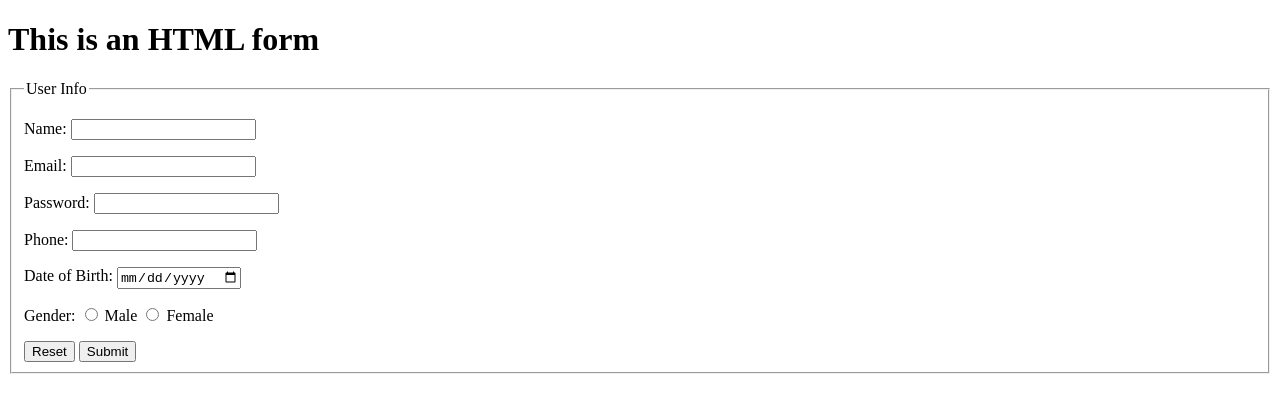
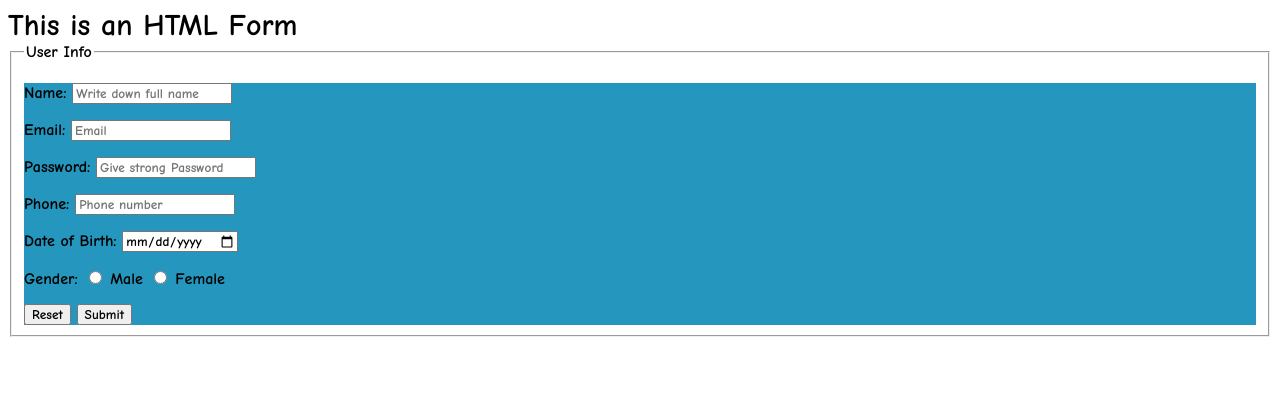
Before and after one commit to MotiurRahmanSany/HTML-form, a plain HTML site: page index.html in a window 1280 px wide. Drawn offline with Linux system fonts and the light colour scheme.

Commit message:
modified

```diff
--- a/index.html
+++ b/index.html
@@ -7,26 +7,26 @@
     <link rel="stylesheet" href="styles.css">
 </head>
 <body>
-    <h1>This is an HTML form</h1>
+    <header>This is an HTML Form</header>
     <form action="/action_page.php">
         <fieldset>
             <legend>User Info</legend>
             <div class="container">
                 <p>
                     <label for="name">Name: </label>
-                    <input type="text" id="name" name="name">
+                    <input type="text" id="name" name="name" placeholder="Write down full name">
                 </p>
                 <p>
                     <label for="email">Email: </label>
-                    <input type="email" id="email" name="email">
+                    <input type="email" placeholder="Email" email" name="email">
                 </p>
                 <p>
                     <label for="pass">Password: </label>
-                    <input type="password" id="pass" name="pass">
+                    <input type="password" id="pass" name="pass" placeholder="Give strong Password">
                 </p>
                 <p>
                     <label for="phone">Phone: </label>
-                    <input type="number" id="phone" name="phone">
+                    <input type="number" id="phone" name="phone" placeholder="Phone number">
                 </p>
                 <p>
                     <label for="dob">Date of Birth: </label>
@@ -38,8 +38,8 @@
                     <input type="radio" id="gender" name="gender" value="female"> Female
                 </p>
 
-                <input type="reset">
-                <input type="submit" value="Submit">
+                <input type="reset" title="All inserted values will be reset">
+                <input type="submit" value="Submit" title="Submits the form">
             </div>
 
         </fieldset>
--- a/styles.css
+++ b/styles.css
@@ -3,3 +3,18 @@
     justify-content: center;
     align-items: center;
 } */
+*{
+    font-family: 'Comic Sans MS';
+    font-weight: 700;
+}
+header{
+    font-size: 30px;
+    font-weight: 700;
+    font-style: unset;
+    font-family: 'Comic Sans MS';
+}
+
+.container{
+    background-color: #2596be;
+
+}
```
